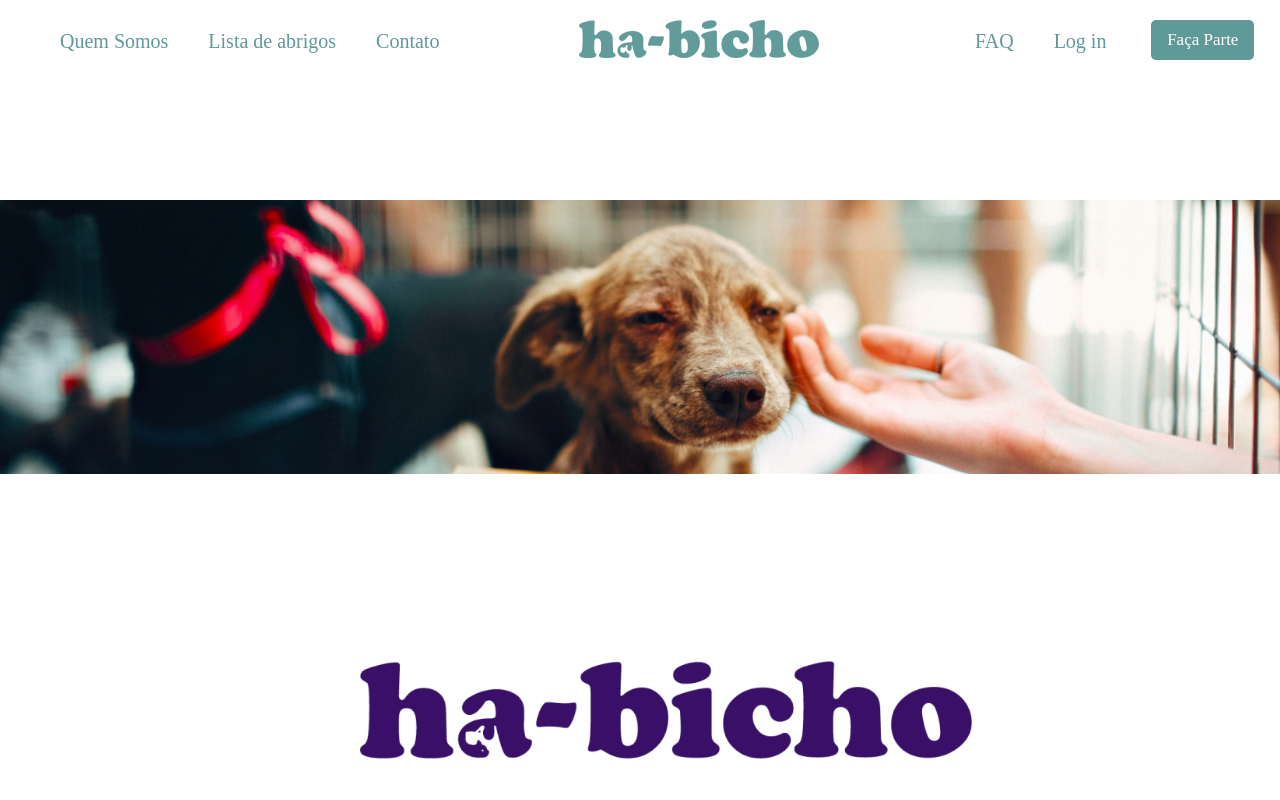
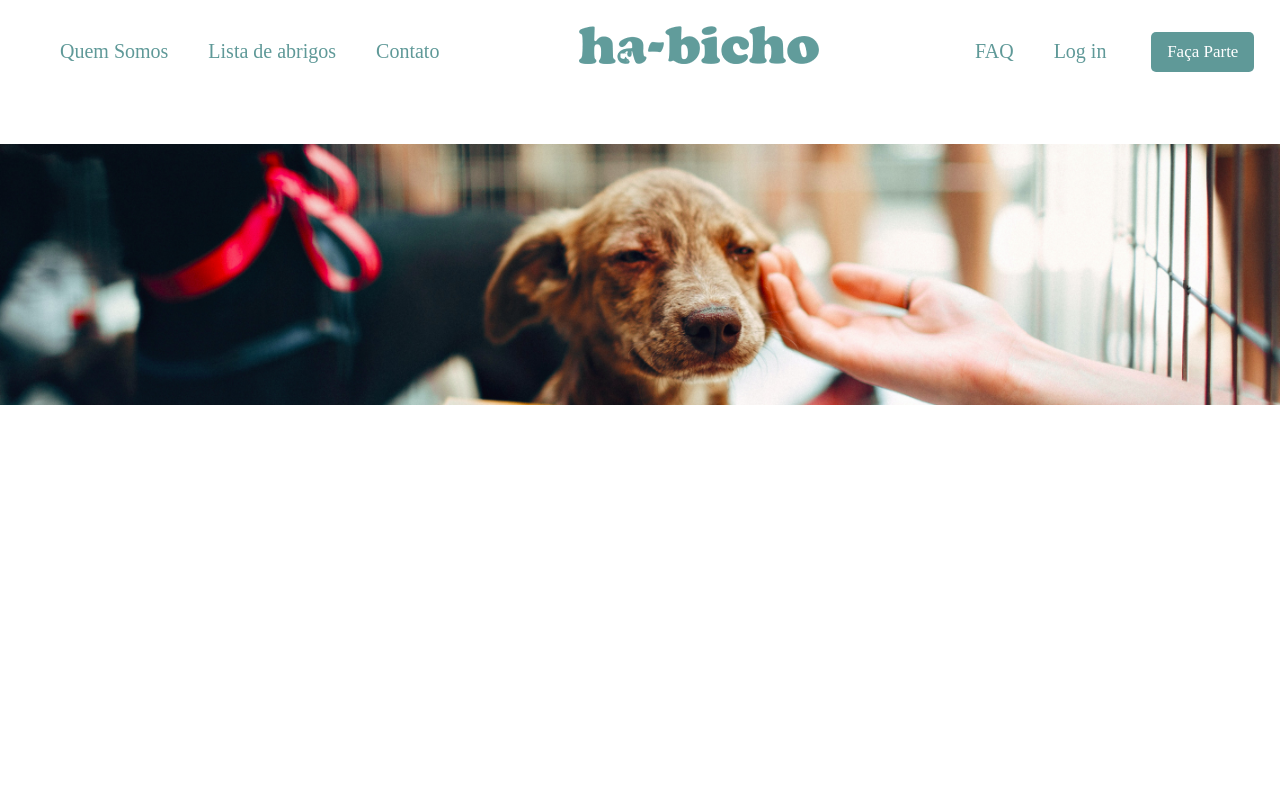
Before and after one commit to Guilherme-Calland/ha-bichos-frontend, an Angular app in the folder frontend/: page / in a window 1280 px wide. Shown: the top 800 px of the page. Built offline with nearby package versions, Linux system fonts and the light colour scheme.

Commit message:
mudando para position fixed

```diff
--- a/frontend/src/app/app.component.css
+++ b/frontend/src/app/app.component.css
@@ -1,10 +1,12 @@
+
+
 .barra_de_tarefas{
     color: #5F9998;
+    position: relative;
 }
 
 .barra_de_tarefas ul{
     display: inline-flex;
-
 }
 
 .barra_de_tarefas ul li{
@@ -15,6 +17,14 @@
     margin-right: 20px;
 }
 
+.barra_de_tarefas_tudo{
+    position: fixed;
+    background-color: white;
+    width: 105%;
+    left: -0.5%;
+    height: 13%;
+    top: -1%;
+}
 
 
 .barra_de_tarefas_tudo ul li{
@@ -33,7 +43,7 @@
     cursor: pointer;
     position: fixed;
     right: 2%;
-    top: 20px;
+    top: 4%;
 }
 
 .faca_parte_btn_inner{
@@ -44,17 +54,17 @@
 .itens_esquerda{
     position: fixed;
     left: 0%;
-    top: 30px;
+    top: 5%;
 }
 
 .hb_logo{
     position: fixed;
     left: 44%;
-    top: 14px
+    top: 2.5%;
 }
 
 .itens_direita{
     position: fixed;
     right: 12%;
-    top: 30px;
+    top: 5%;
 }
--- a/frontend/src/app/components/pagina-inicial/pagina-inicial.component.css
+++ b/frontend/src/app/components/pagina-inicial/pagina-inicial.component.css
@@ -1,25 +1,34 @@
+
+
+*{
+    margin: 0;
+    z-index: -1;
+}
+
 .imagem_tela_inicial{
     background-repeat: none;
     background-size: cover;
     margin: auto;
+    position: absolute;
+    top: 18%;
+    width: 100%;
+    left: -0.02%;
 }
 
 .imagem_tela_inicial img{
-    width: 105%;
-    position: fixed;
-    left: -1%;
-    top: 25%;
+    width: 100%;
+
 }
 
 .logo_tela_inicial{
-    position: fixed;
-    top: 80%;
-    width: 100%;
+    position: absolute;
+    top: 140%;
+    width: 99%;
     height: 20%;
 }
 
 .logo_tela_inicial img{
     width: 50%;
-    position: fixed;
+    position: absolute;
     left: 27%;
 }
--- a/frontend/src/app/components/pagina-inicial/pagina-inicial.component.html
+++ b/frontend/src/app/components/pagina-inicial/pagina-inicial.component.html
@@ -1,4 +1,4 @@
-<div class = "tudo">
+<body>
     <div class = "imagem_tela_inicial">
         <img src = "assets/imagens/imagemTelaInicial.png">
     </div>
@@ -6,4 +6,4 @@
     <div class = "logo_tela_inicial">
         <img src = "assets/imagens/logoTelaInicial.png">
     </div>
-</div>
+</body>
```
